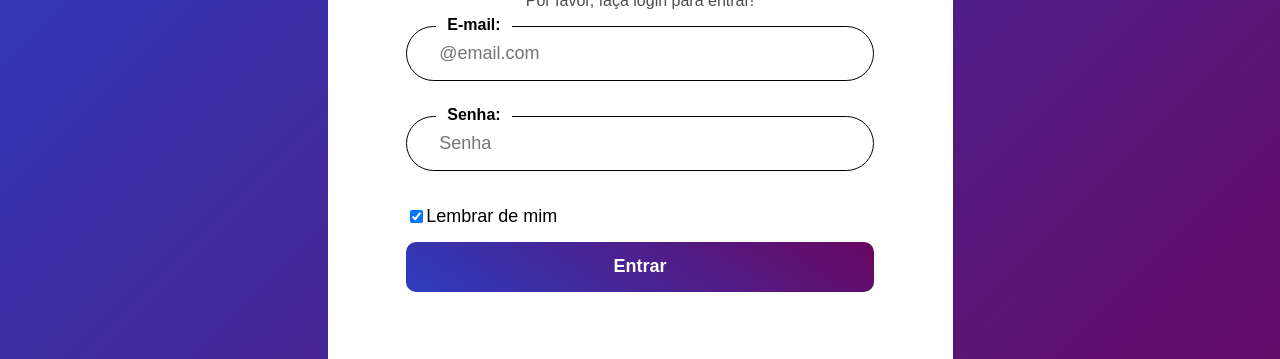
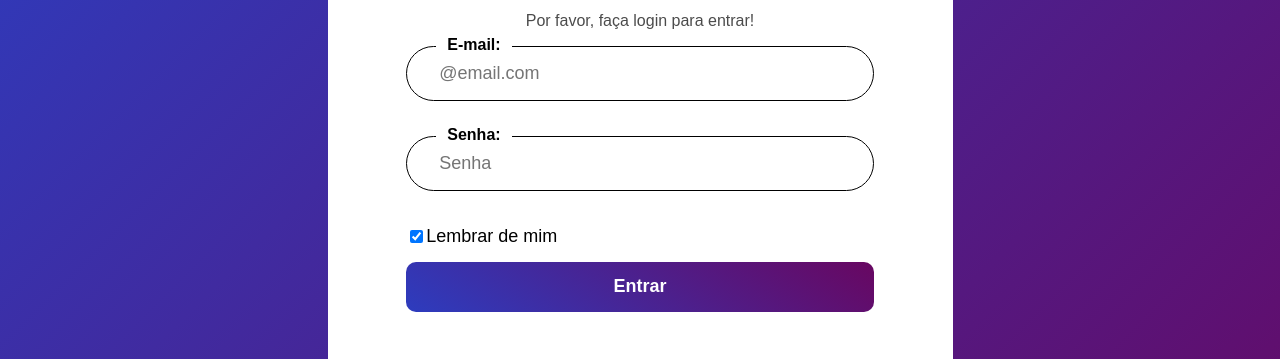
Before and after one commit to nyquin/login-page, a plain HTML site: page index.html in a window 1280 px wide. Shown: the part 182-541 px from the top of the page. Drawn offline with Linux system fonts and the light colour scheme.

Commit message:
important changes

```diff
--- a/estilo.css
+++ b/estilo.css
@@ -3,8 +3,9 @@
 }
 
 body {
+    height: 100vh;
     padding: 40px;
-    margin: 0px;
+    margin: 20px 0px;
     font-family: Arial, Helvetica, sans-serif;
     background: linear-gradient(135deg, #2D3CBE, #680761) no-repeat;
 }
```
Also changed, not shown: 1 other file.
